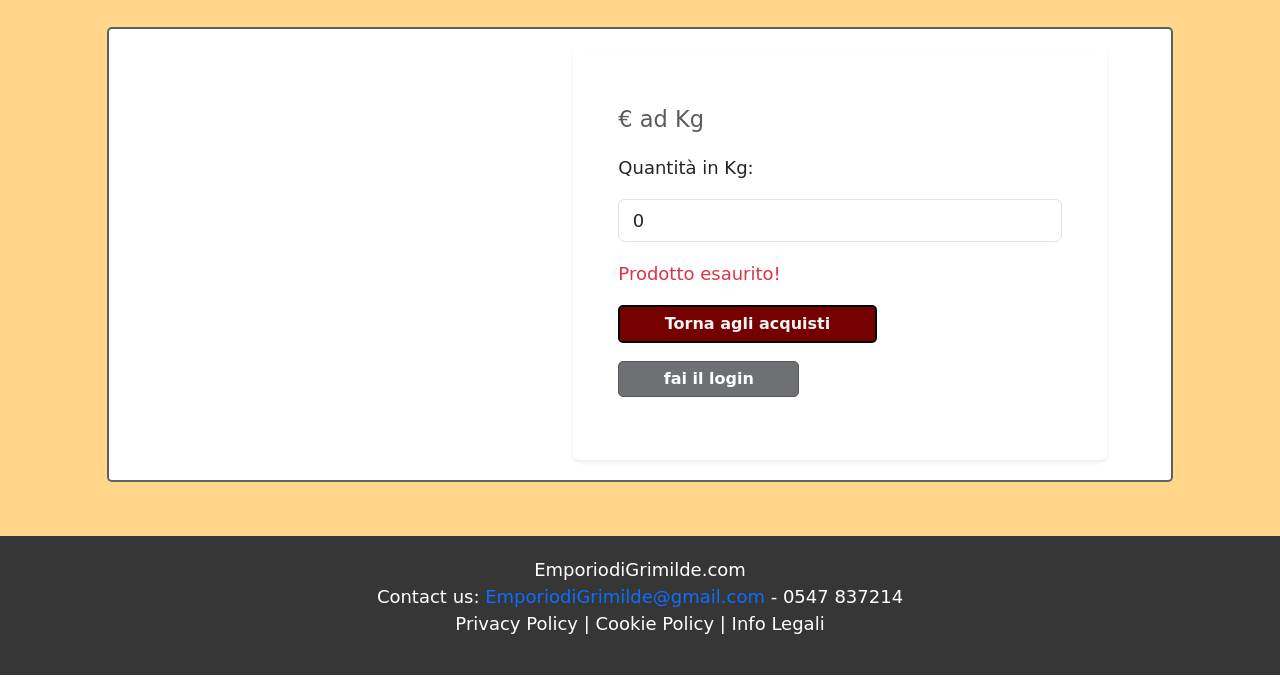
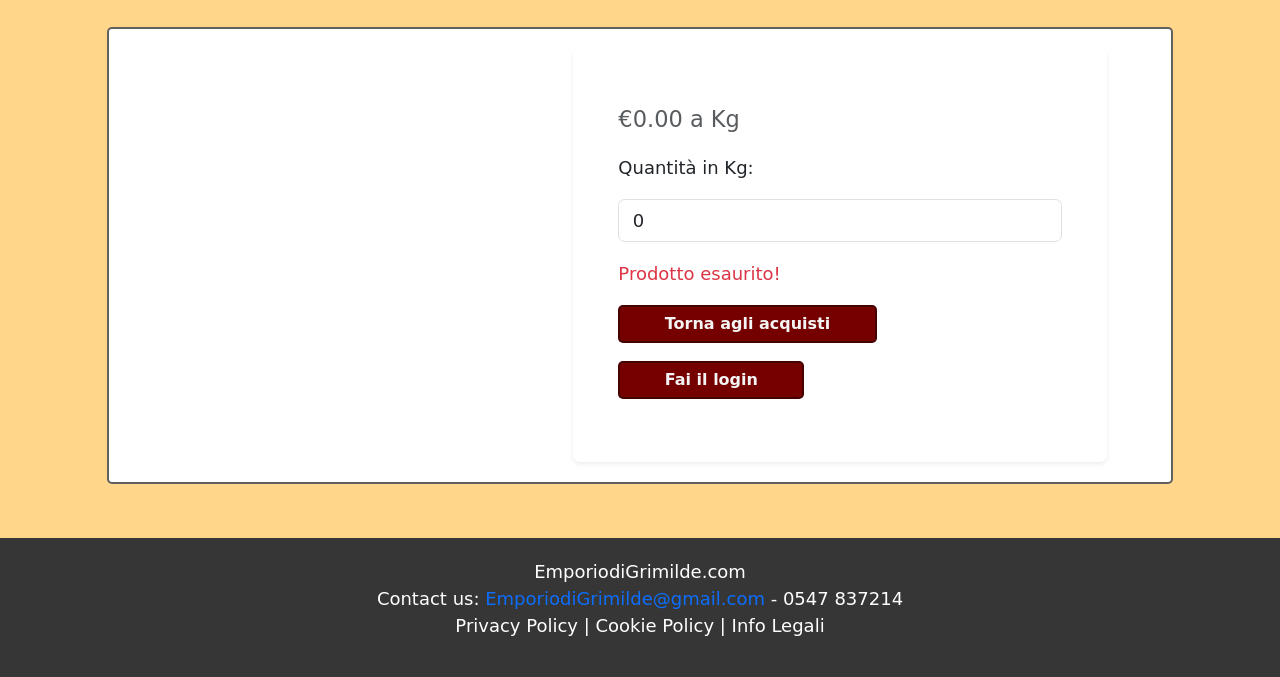
Before and after one commit to sofialottii/Web-project, a PHP site: page /php/prodotto.php?IDProdotto=1 in a window 1280 px wide. Shown: the part 178-855 px from the top of the page. Run offline with PHP 8.4, Linux system fonts and the light colour scheme; data that the repository does not hold is empty.

Commit message:
modificato prezzi, sistemato bottone logini in prodotto
cambiato leggermente colore del bordo dei bottoni

```diff
--- a/css/style.css
+++ b/css/style.css
@@ -184,7 +184,7 @@ body>main>section>div>ul>li>a{
     text-decoration: none;
     /*box-shadow: 0px 4px 6px rgba(0, 0, 0, 0.2);*/
     /*width: 75%;*/
-    border: 2px solid black;
+    border: 2px solid rgba(0, 0, 0, 0.4);
 }
 .bottone:hover {
     transform: scale(1.05);
@@ -329,29 +329,3 @@ tr > td img {
     object-fit: cover;
     border-radius: 5px;
 }
-
-
-
-
-/*li>a:hover,
-footer>p>a:hover,
-main>p>a:hover,
-section>p>a:hover,
-body>main>article>a:last-child:hover,
-form>p>a:hover {
-    background-color: lightgray;
-    transform: scale(1.05);
-}
-
-
-a:hover:not(h1>a) {
-    background-color: lightgray;
-}
-
-.cliccabile {
-    display: flex;
-    flex-direction: column;
-    justify-content: space-between;
-    height: 100%;
-
-}*/
--- a/db/database.php
+++ b/db/database.php
@@ -507,23 +507,6 @@ class DatabaseHelper{
         $result = $stmt->get_result();
         return $result->fetch_all(MYSQLI_ASSOC);
     }
-
-    /* ORDINI SINGOLI */
-    /*public function getElementiOrdini($id, $mail){
-        $stmt = $this->db->prepare("SELECT c.IDProdotto, p.NomeProdotto, c.QuantitaOrdinata, t.PrezzoProdotto, p.ImmagineProdotto, o.ImportoTotale
-                                    FROM contiene c
-                                    JOIN PRODOTTO p ON c.IDProdotto = p.IDProdotto
-                                    JOIN TARIFFARIO t ON c.IDProdotto = t.IDProdotto
-                                    JOIN ORDINE o ON o.IDOrdine = c.IDOrdine AND E_mail = ?
-                                    WHERE c.IDOrdine = ?");
-        $stmt->bind_param("si", $mail, $id);
-        $stmt->execute();
-        $result = $stmt->get_result();
-        return $result->fetch_all(MYSQLI_ASSOC);
-    }*/
-
-
-
     public function getElementiOrdine($id, $mail){
         $stmt = $this->db->prepare("SELECT c.IDProdotto, p.NomeProdotto, c.QuantitaOrdinata, t.PrezzoProdotto, p.ImmagineProdotto,
                                     (c.QuantitaOrdinata * t.PrezzoProdotto) AS ImportoTotale
@@ -533,6 +516,17 @@ class DatabaseHelper{
                                     AND C.E_mail = ?
                                     AND EXISTS ( SELECT 1 FROM ORDINE o WHERE o.IDOrdine = c.IDOrdine AND o.E_mail = ?)");
         $stmt->bind_param("iss",$id, $mail, $mail);
+        $stmt->execute();
+        $result = $stmt->get_result();
+        return $result->fetch_all(MYSQLI_ASSOC);
+    }
+
+    public function getTotaleOrdine($id, $mail){
+        $stmt = $this->db->prepare("SELECT ImportoTotale
+                                    FROM ORDINE
+                                    WHERE IDOrdine = ?
+                                    AND E_mail = ?");
+        $stmt->bind_param("is", $id, $mail);
         $stmt->execute();
         $result = $stmt->get_result();
         return $result->fetch_all(MYSQLI_ASSOC);
--- a/php/ordineSingolo.php
+++ b/php/ordineSingolo.php
@@ -20,7 +20,7 @@ $templateParams["titolo"] = "Grimilde's - Ordine " . $_GET["IdSingoloOrdine"]; /
 $templateParams["nome"] = "contenutoOrdine.php";
 
 $templateParams["contenuto"] = $dbh->getElementiOrdine($_GET["IdSingoloOrdine"], $_GET["mail"]);
-
+$templateParams["totale"] = $dbh->getTotaleOrdine($_GET["IdSingoloOrdine"], $_GET["mail"]);
 
 require("../template/base.php");
 ?>
--- a/php/prodotto.php
+++ b/php/prodotto.php
@@ -49,6 +49,11 @@ if (isset($_POST["aggiungiCarrello"])) {
     exit;
 }
 
+if(isset($_POST["carrelloAccedi"])){
+    header("location: login.php");
+    exit;
+}
+
 if(isset($_POST["cambiaRifornimento"])){
     $confermaAggiunta = $_POST["quantitaRifornimento"] == "" ? 0 : $_POST["quantitaRifornimento"];
     $nuovaQuantita = $templateParams["articolo"][0]["QuantitaDisponibile"] + ($confermaAggiunta);
--- a/template/base.php
+++ b/template/base.php
@@ -3,7 +3,7 @@
     <head>
         <meta name="viewport" content="width=device-width, initial-scale=1.0" />
         <title><?php echo $templateParams["titolo"]; ?></title>
-        <link rel="stylesheet" type="text/css" href="../css/style.css?v=4967" />
+        <link rel="stylesheet" type="text/css" href="../css/style.css?v=49657" />
         <script src="https://cdn.jsdelivr.net/npm/bootstrap@5.3.3/dist/js/bootstrap.bundle.min.js" integrity="sha384-YvpcrYf0tY3lHB60NNkmXc5s9fDVZLESaAA55NDzOxhy9GkcIdslK1eN7N6jIeHz" crossorigin="anonymous"></script>
         <link href="https://cdn.jsdelivr.net/npm/bootstrap@5.3.3/dist/css/bootstrap.min.css" rel="stylesheet" integrity="sha384-QWTKZyjpPEjISv5WaRU9OFeRpok6YctnYmDr5pNlyT2bRjXh0JMhjY6hW+ALEwIH" crossorigin="anonymous">
     </head>
--- a/template/contenutoCarrello.php
+++ b/template/contenutoCarrello.php
@@ -41,7 +41,7 @@
                                         <label for="rimuovi" hidden></label><input type="submit" id="rimuovi" name="rimuovi" value="Rimuovi" />
                                     </form>
                                 </td>
-                                <td>€<?php echo $prodotto["PrezzoProdotto"]; ?></td>
+                                <td>€<?php echo number_format($prodotto["PrezzoProdotto"],2,'.',' '); ?></td>
                                 <td>
                                     <form action="" method="POST">
                                         <!-- le due label seguenti sono hidden -->
@@ -54,7 +54,7 @@
                                         <label for="aggiorna" hidden></label><input type="submit" id="aggiorna" name="aggiorna" value="Aggiorna" />
                                     </form>
                                 </td>
-                                <td>€<?php echo $prodotto["PrezzoProdotto"]*$prodotto["QuantitaInCarrello"]; ?></td>
+                                <td>€<?php echo number_format($prodotto["PrezzoProdotto"]*$prodotto["QuantitaInCarrello"],2,'.',' '); ?></td>
                             </tr>
                         <?php endforeach; ?>
                     </tbody>
@@ -66,7 +66,7 @@
     <?php endif; ?>
 
 
-<p class="fs-2 text-uppercase text-center" >Totale: €<?php echo prezzoTotale($templateParams["carrello"]); ?></p>
+<p class="fs-2 text-uppercase text-center mt-3" >Totale: €<?php echo number_format(prezzoTotale($templateParams["carrello"]),2,'.',' '); ?></p>
 
 <p class="text-center"><a href="acquisto.php" class="bottone">Torna agli acquisti</a>
 <form action="" method="POST" class="text-center">
--- a/template/contenutoOrdine.php
+++ b/template/contenutoOrdine.php
@@ -31,13 +31,13 @@
                                     </td>
                                     <td>
 
-                                        <p>€<?php echo $elemento["PrezzoProdotto"];?></p>
+                                        <p>€<?php echo number_format($elemento["PrezzoProdotto"],2,'.',' ');?></p>
                                     </td>
                                     <td>
                                         <p><?php echo $elemento["QuantitaOrdinata"];?></p>
                                     </td>
                                     <td>
-                                        <p>€<?php echo $elemento["QuantitaOrdinata"]*$elemento["PrezzoProdotto"];?></p>
+                                        <p>€<?php echo number_format($elemento["QuantitaOrdinata"]*$elemento["PrezzoProdotto"],2,'.',' ');?></p>
                                     </td>
                                 </tr>
                             <?php endforeach;?>
@@ -47,7 +47,7 @@
             </div>
         </div>
         <p class="text-center"><a href="acquisto.php" class="bottone">Indietro</a></p>
-        <p class="fs-2 text-uppercase text-center" >Totale: SOFIA LA QUERY€<?php  ?></p>
+        <p class="fs-2 text-uppercase text-center" >Totale: €<?php echo number_format($templateParams["totale"][0]["ImportoTotale"],2,'.',' ');  ?></p>
 
     </div>
 
--- a/template/contenutoPagamento.php
+++ b/template/contenutoPagamento.php
@@ -1,5 +1,5 @@
 
-<p class="fs-1 text-center text-uppercase fw-bold mt-3">Totale: €<?php echo $totale; ?></p>
+<p class="fs-1 text-center text-uppercase fw-bold mt-3">Totale: €<?php echo number_format($totale,2,'.',' '); ?></p>
 
 <div class="row justify-content-evenly mt-3 m-0 align-items-stretch">
 <section class="col-10 col-md-5 temporaneo">
--- a/template/contenutoProdotto.php
+++ b/template/contenutoProdotto.php
@@ -21,7 +21,7 @@
             <div class="card border-0 shadow-sm p-4">
                 <div class="card-body">
                     <h2 class="card-title text-dark fw-bold"> <?php echo $templateParams["articolo"][0]["NomeProdotto"]; ?></h2>
-                    <p class="fs-5 text-muted">€<?php echo $templateParams["articolo"][0]["PrezzoProdotto"]; ?> ad Kg</p>
+                    <p class="fs-5 text-muted">€<?php echo number_format($templateParams["articolo"][0]["PrezzoProdotto"],2,'.',' '); ?> a Kg</p>
                     <p><?php echo $templateParams["articolo"][0]["DescrizioneProdotto"]; ?></p>
 
                     <?php if(!$templateParams["isUtenteAdmin"]): ?>
@@ -44,9 +44,13 @@
                                 <?php endif; ?>
                                 <li class="d-block">
                                     <a href="acquisto.php" class="bottone mb-3">Torna agli acquisti</a>
-                                    <label for="aggiungiCarrello" hidden></label><input type="submit" name="aggiungiCarrello" id="aggiungiCarrello"
-                                    <?php if($templateParams["articolo"][0]["QuantitaDisponibile"] == 0):?>disabled class="btn btn-dark border border-black"<?php endif;?>
-                                    <?php if(isUserLoggedIn()): ?> value="Aggiungi" <?php else: ?> disabled value="fai il login" class="btn btn-dark border border-black"<?php endif; ?> />
+                                    <?php if (isUserLoggedIn()): ?>
+                                        <label for="aggiungiCarrello" hidden></label><input type="submit" value="Aggiungi" name="aggiungiCarrello" id="aggiungiCarrello"
+                                        <?php if($templateParams["articolo"][0]["QuantitaDisponibile"] == 0):?>disabled class="btn btn-dark border border-black"<?php endif;?> />
+                                    <?php else: ?>
+                                        <label for="carrelloAccedi" hidden></label><input type="submit" value="Fai il login" name="carrelloAccedi" id="carrelloAccedi"
+                                        class="bottone" />
+                                    <?php endif; ?>
                                 </li>
                                 <a href="acquisto.php" hidden>Torna agli acquisti</a>
                             </ul>
--- a/template/listaOrdini.php
+++ b/template/listaOrdini.php
@@ -31,7 +31,7 @@
 
                         <div class="d-flex justify-content-between mt-2">
                             <div class="d-block justify-content-between align-items-center mt-2">
-                                <p class="mt-2 fw-bold h5">Importo: €<?php echo $ordin["ImportoTotale"]; ?></p>
+                                <p class="mt-2 fw-bold h5">Importo: €<?php echo number_format($ordin["ImportoTotale"],2,'.',' '); ?></p>
                                 <?php if(!$dbh->isUtenteAdmin($_SESSION["E_mail"])): ?>
                                     <footer>
                                         <p><a href="tracciamentoOrdine.php?IDOrdine=<?php echo $ordin["IDOrdine"]; ?>">Traccia ordine</a></p>
--- a/template/listaPreferiti.php
+++ b/template/listaPreferiti.php
@@ -25,7 +25,7 @@
                         </section>
                         <footer class="text-center">
                             <p class="fs-3 fw-bold"><?php echo $prodotto["NomeProdotto"]; ?></p>
-                            <p>Prezzo per 1000 gr: €<?php echo $prodotto["PrezzoProdotto"]; ?>0</p>
+                            <p>Prezzo per 1000 gr: €<?php echo number_format($prodotto["PrezzoProdotto"],2,'.',' '); ?></p>
                         </footer>
                     </article>
                     <label for="bottoneSubmit" hidden></label><input type="submit" id="bottoneSubmit" name="bt" value="bt" hidden />
--- a/template/listaProdotti.php
+++ b/template/listaProdotti.php
@@ -27,7 +27,7 @@
                             </section>
                             <footer>
                                 <p class="fs-3 fw-bold text-center"><?php echo $prodotto["NomeProdotto"]; ?></p>
-                                <p class="text-center">Prezzo per 1000 gr: €<?php echo $prodotto["PrezzoProdotto"]; ?></p>
+                                <p class="text-center">Prezzo per 1000 gr: €<?php echo number_format($prodotto["PrezzoProdotto"],2,'.',' '); ?></p>
                             </footer>
                         </article>
                         <label for="bottoneSubmit" hidden></label><input type="submit" id="bottoneSubmit" name="bt" value="bt" hidden />
```
